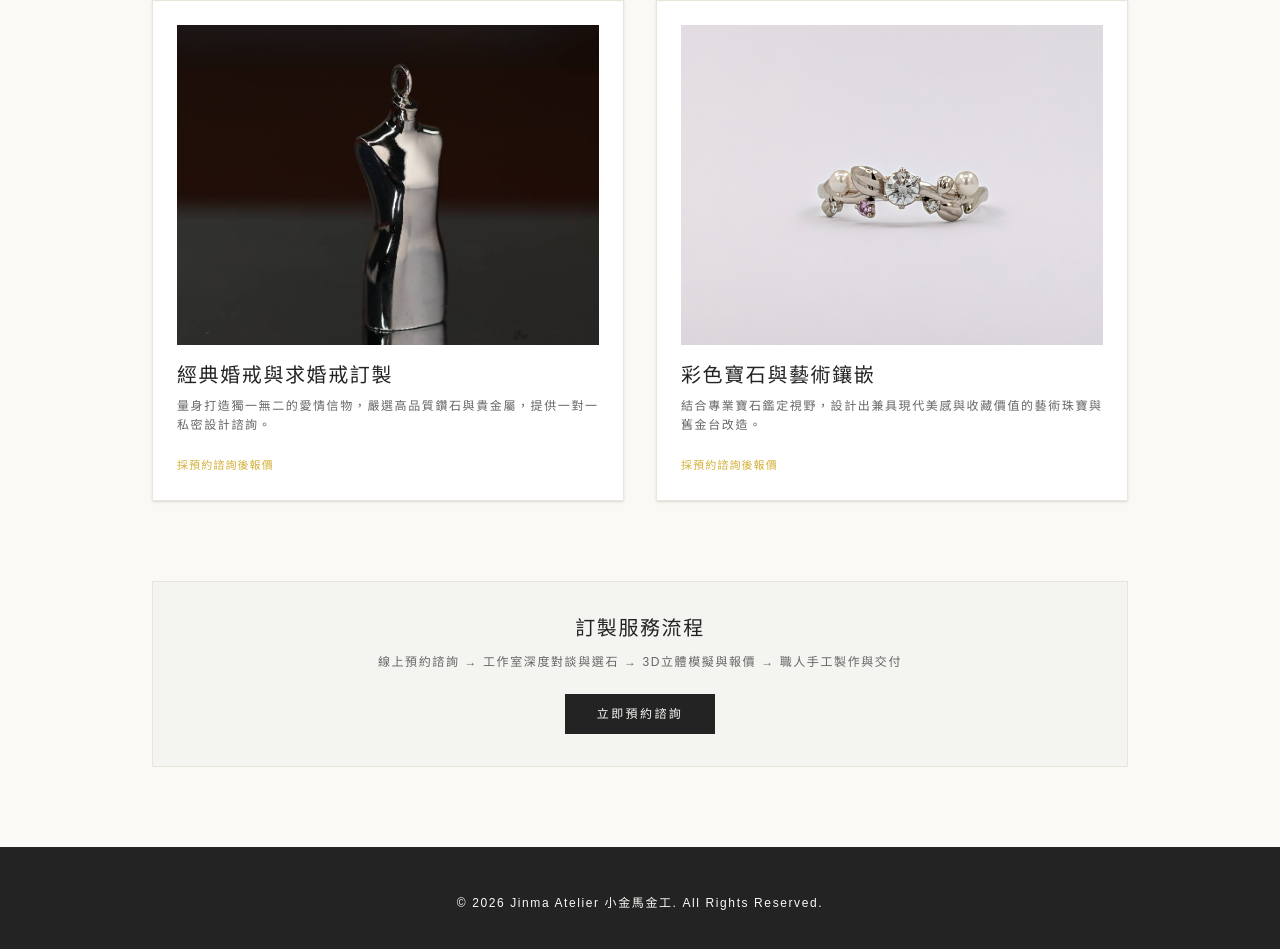
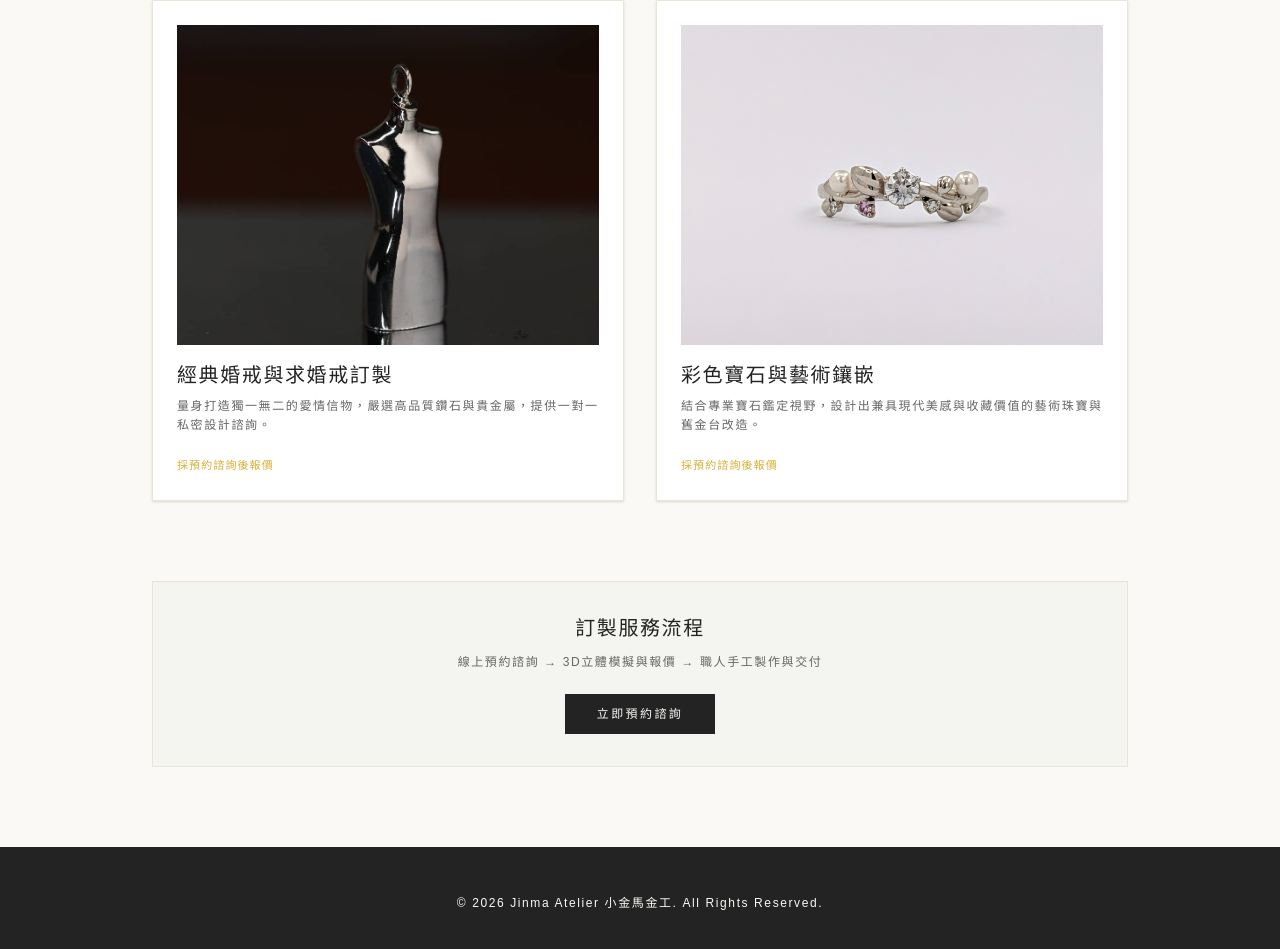
Before and after one commit to viviankao1223/Jinma-Atelier, a plain HTML site: page custom.html in a window 1280 px wide. Shown: the part 374-1323 px from the top of the page. Drawn offline with nearby package versions, Linux system fonts and the light colour scheme; a small style sheet from the web is missing.

Commit message:
Update custom.html

```diff
--- a/custom.html
+++ b/custom.html
@@ -57,7 +57,7 @@
 
         <div class="text-center bg-[#D5E1DC]/20 p-8 border border-[#EAE5D9]">
             <h3 class="font-playfair text-xl mb-3 text-[#232323]">訂製服務流程</h3>
-            <p class="text-xs text-[#666] font-light max-w-xl mx-auto mb-6">線上預約諮詢 &rarr; 工作室深度對談與選石 &rarr; 3D立體模擬與報價 &rarr; 職人手工製作與交付</p>
+            <p class="text-xs text-[#666] font-light max-w-xl mx-auto mb-6">線上預約諮詢 &rarr; 3D立體模擬與報價 &rarr; 職人手工製作與交付</p>
             <a href="index.html#contact" class="inline-block px-8 py-3 bg-[#232323] text-[#FBF9F5] text-xs tracking-[0.2em] uppercase hover:bg-[#D4AF37] transition-all">立即預約諮詢</a>
         </div>
     </main>
```
